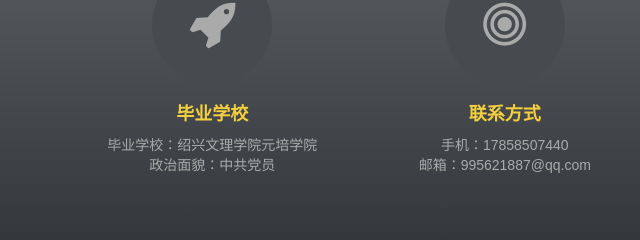
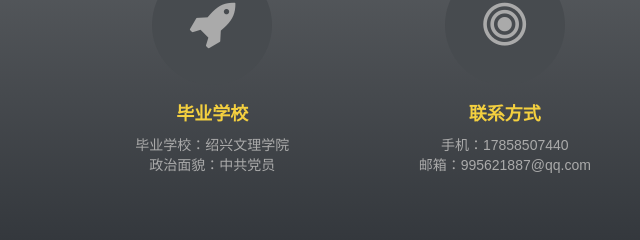
Before and after one commit to charlenedxl/resume, a plain HTML site: page index.html in a window 1280 px wide. Shown: the part 1039-1279 px from the top of the page, 574-1214 px from the left. Drawn offline with Linux system fonts and the light colour scheme; files whose address does not match are found by name.

Commit message:
version3

```diff
--- a/index.html
+++ b/index.html
@@ -127,7 +127,7 @@
       <div class="col-md-3 col-sm-6 service"> <i class="fa fa-rocket"></i>
         <h4><strong>毕业学校</strong></h4>
         <p>
-		  毕业学校：绍兴文理学院元培学院</br>
+		  毕业学校：绍兴文理学院</br>
 		    政治面貌：中共党员
 		</p>
       </div>
```
